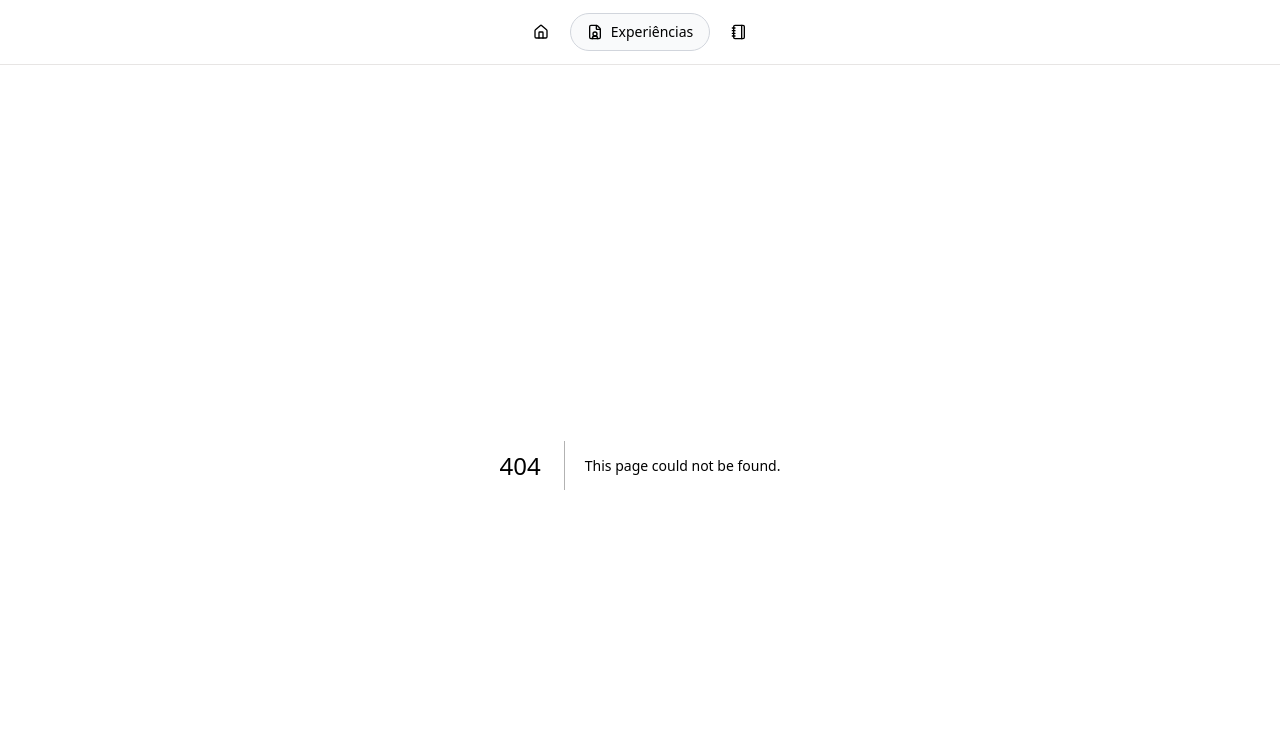
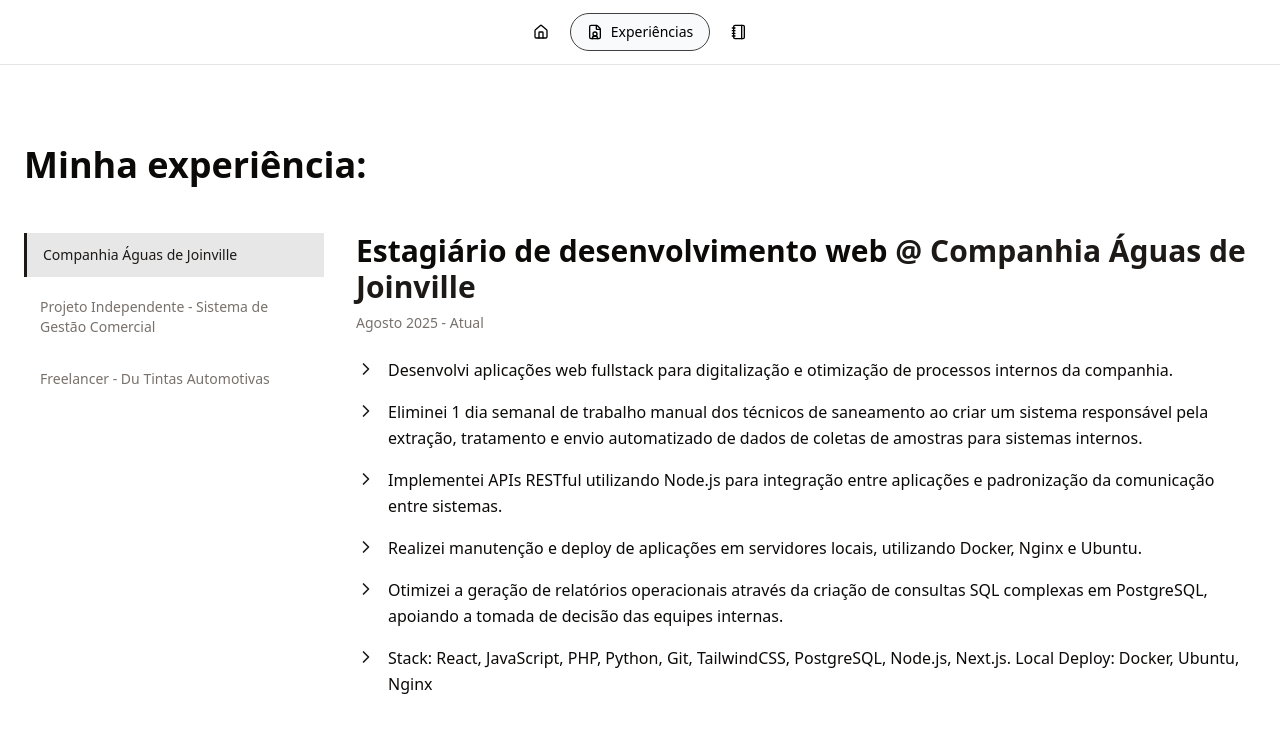
Before and after one commit to cyronp/portfolio, a Next.js app in the folder portfolio/: page /experiencias in a window 1280 px wide. Before the commit this address had no page. Shown: the top 732 px of the page. Built offline with nearby package versions, Linux system fonts and the light colour scheme.

Commit message:
Refactor navigation styles and remove unused page transition component; add experiences page with detailed work history

```diff
--- /dev/null
+++ b/portfolio/app/experiencias/page.tsx
@@ -0,0 +1,110 @@
+"use client";
+
+import { useState } from "react";
+import { ChevronRight } from "lucide-react";
+
+interface Experience {
+  id: string;
+  company: string;
+  role: string;
+  period: string;
+  responsibilities: string[];
+}
+
+const experiences: Experience[] = [
+  {
+    id: "aguas-joinville",
+    company: "Companhia Águas de Joinville",
+    role: "Estagiário de desenvolvimento web",
+    period: "Agosto 2025 - Atual",
+    responsibilities: [
+      "Desenvolvi aplicações web fullstack para digitalização e otimização de processos internos da companhia.",
+      "Eliminei 1 dia semanal de trabalho manual dos técnicos de saneamento ao criar um sistema responsável pela extração, tratamento e envio automatizado de dados de coletas de amostras para sistemas internos.",
+      "Implementei APIs RESTful utilizando Node.js para integração entre aplicações e padronização da comunicação entre sistemas.",
+      "Realizei manutenção e deploy de aplicações em servidores locais, utilizando Docker, Nginx e Ubuntu.",
+      "Otimizei a geração de relatórios operacionais através da criação de consultas SQL complexas em PostgreSQL, apoiando a tomada de decisão das equipes internas.",
+      "Stack: React, JavaScript, PHP, Python, Git, TailwindCSS, PostgreSQL, Node.js, Next.js. Local Deploy: Docker, Ubuntu, Nginx",
+    ],
+  },
+  {
+    id: "floricultura",
+    company: "Projeto Independente - Sistema de Gestão Comercial",
+    role: "Desenvolvedor Fullstack",
+    period: "Dezembro 2025 - Janeiro 2026",
+    responsibilities: [
+      "Desenvolvi uma aplicação web fullstack para a digitalização do controle de estoque e fluxo de vendas de uma floricultura, substituindo processos manuais em papel.",
+      "Projetei e implementei um Dashboard de métricas utilizando Recharts, permitindo a visualização em tempo real do desempenho de vendas e saúde financeira do negócio.",
+      "Estruturei a aplicação em um Monorepo utilizando Next.js e TypeScript, garantindo a consistência de tipos e facilitando a manutenção do código.",
+      "Implementei regras de negócio para controle de validade de produtos perecíveis e gestão de categorias através do Prisma ORM.",
+      "Construí uma interface moderna e responsiva focada em usabilidade com Shadcn/UI e TailwindCSS, utilizando TanStack Table para manipulação eficiente de grandes volumes de dados.",
+      "Stack: React, TypeScript, Next.js, Prisma, SQLite, TailwindCSS, Shadcn/UI, TanStack Table, Recharts.",
+    ],
+  },
+  {
+    id: "du-tintas",
+    company: "Freelancer - Du Tintas Automotivas",
+    role: "Desenvolvedor Frontend",
+    period: "Janeiro 2025 - Fev 2025",
+    responsibilities: [
+      "Desenvolvimento de landing page para comércio físico com foco em conversão.",
+      "Interface mobile-first priorizando usabilidade e SEO.",
+      "Configuração de hospedagem, domínio e publicação da aplicação.",
+      "Melhorias de estrutura que contribuíram para o aumento de CTR da empresa.",
+    ],
+  },
+];
+
+export default function ExperienciasPage() {
+  const [selectedExp, setSelectedExp] = useState<Experience>(experiences[0]);
+
+  return (
+    <div className="min-h-screen bg-background">
+      <main className="container mx-auto px-6 py-20 max-w-7xl">
+        <h1 className="text-3xl md:text-4xl font-bold mb-12">
+          Minha experiência:
+        </h1>
+
+        <div className="grid md:grid-cols-[300px_1fr] gap-8">
+          {/* Sidebar - Company List */}
+          <div className="space-y-2">
+            {experiences.map((exp) => (
+              <button
+                key={exp.id}
+                onClick={() => setSelectedExp(exp)}
+                className={`w-full text-left px-4 py-3 transition-all text-sm ${
+                  selectedExp.id === exp.id
+                    ? "bg-primary/10 text-primary border-l-3 border-primary font-medium"
+                    : "text-muted-foreground hover:bg-accent hover:text-accent-foreground"
+                }`}
+              >
+                {exp.company}
+              </button>
+            ))}
+          </div>
+
+          {/* Content - Experience Details */}
+          <div className="space-y-6">
+            <div>
+              <h2 className="text-2xl md:text-3xl font-semibold mb-2">
+                {selectedExp.role}{" "}
+                <span className="text-primary">@ {selectedExp.company}</span>
+              </h2>
+              <p className="text-muted-foreground text-sm">
+                {selectedExp.period}
+              </p>
+            </div>
+
+            <div className="space-y-4">
+              {selectedExp.responsibilities.map((resp, index) => (
+                <div key={index} className="flex gap-3 items-start">
+                  <ChevronRight className="h-5 w-5 text-primary flex-shrink-0 mt-0.5" />
+                  <p className="text-foreground leading-relaxed">{resp}</p>
+                </div>
+              ))}
+            </div>
+          </div>
+        </div>
+      </main>
+    </div>
+  );
+}
--- a/portfolio/components/header.tsx
+++ b/portfolio/components/header.tsx
@@ -19,7 +19,7 @@
             href="/"
             className={`flex items-center gap-2 rounded-full px-4 py-2 text-sm font-medium transition-all text-black overflow-hidden ${
               isActive("/")
-                ? "border border-gray-300 bg-gray-50"
+                ? "border border-neutral-700 bg-gray-50"
                 : "border border-transparent hover:bg-gray-50"
             }`}
           >
@@ -43,7 +43,7 @@
             href="/experiencias"
             className={`flex items-center gap-2 rounded-full px-4 py-2 text-sm font-medium transition-all text-black overflow-hidden ${
               isActive("/experiencias")
-                ? "border border-gray-300 bg-gray-50"
+                ? "border border-neutral-700 bg-gray-50"
                 : "border border-transparent hover:bg-gray-50"
             }`}
             title="Experiências"
@@ -68,7 +68,7 @@
             href="/blog"
             className={`flex items-center gap-2 rounded-full px-4 py-2 text-sm font-medium transition-all text-black overflow-hidden ${
               isActive("/blog")
-                ? "border border-gray-300 bg-gray-50"
+                ? "border border-neutral-700 bg-gray-50"
                 : "border border-transparent hover:bg-gray-50"
             }`}
             title="Blog"
--- a/portfolio/components/page-transition.tsx
+++ /dev/null
@@ -1,21 +0,0 @@
-"use client";
-
-import { motion } from "framer-motion";
-import { ReactNode } from "react";
-
-interface PageTransitionProps {
-  children: ReactNode;
-}
-
-export default function PageTransition({ children }: PageTransitionProps) {
-  return (
-    <motion.div
-      initial={{ opacity: 0, y: 20 }}
-      animate={{ opacity: 1, y: 0 }}
-      exit={{ opacity: 0, y: -20 }}
-      transition={{ duration: 0.3, ease: "easeInOut" }}
-    >
-      {children}
-    </motion.div>
-  );
-}
```
